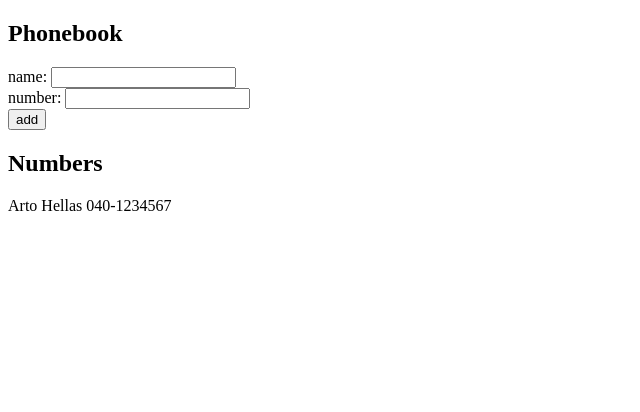
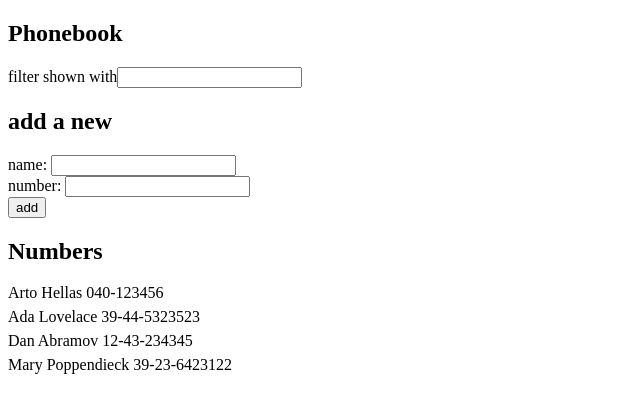
Before and after one commit to nargesG/puhelinluettelo, a React (Vite) app: page / in a window 1280 px wide. Shown: the top 412 px of the page, without its empty margins (0-640 px from the left). Built offline with nearby package versions, Linux system fonts and the light colour scheme.

Commit message:
Implement a search field -part 2.9

```diff
--- a/src/App.jsx
+++ b/src/App.jsx
@@ -2,11 +2,16 @@ import { useState } from "react";
 import "./App.css";
 
 const App = () => {
+  //
   const [persons, setPersons] = useState([
-    { name: "Arto Hellas", id: 1, number: "040-1234567" },
+    { name: "Arto Hellas", number: "040-123456", id: 1 },
+    { name: "Ada Lovelace", number: "39-44-5323523", id: 2 },
+    { name: "Dan Abramov", number: "12-43-234345", id: 3 },
+    { name: "Mary Poppendieck", number: "39-23-6423122", id: 4 },
   ]);
   const [newName, setNewName] = useState("");
   const [newNumber, setNewNumber] = useState("");
+  const [searchString, setSearchString] = useState("");
 
   const addPerson = (event) => {
     event.preventDefault();
@@ -31,10 +36,18 @@ const App = () => {
   const handleNumberChange = (event) => {
     setNewNumber(event.target.value);
   };
+  const handleSearchChange = (event) => {
+    setSearchString(event.target.value);
+  };
 
   return (
     <div>
       <h2>Phonebook</h2>
+      <div>
+        filter shown with
+        <input value={searchString} onChange={handleSearchChange} />
+      </div>
+      <h2>add a new</h2>
       <form onSubmit={addPerson}>
         <div>
           name: <input value={newName} onChange={handleNameChange} />
@@ -47,11 +60,21 @@ const App = () => {
         </div>
       </form>
       <h2>Numbers</h2>
-      {persons.map((person) => (
-        <p key={person.id}>
-          {person.name} {person.number}
-        </p>
-      ))}
+      {searchString.length > 0
+        ? persons
+            .filter(({ name }) =>
+              name.toLowerCase().includes(searchString.toLowerCase())
+            )
+            .map((person) => (
+              <p key={person.id}>
+                {person.name} {person.number}
+              </p>
+            ))
+        : persons.map((person) => (
+            <p key={person.id}>
+              {person.name} {person.number}
+            </p>
+          ))}
     </div>
   );
 };
```
